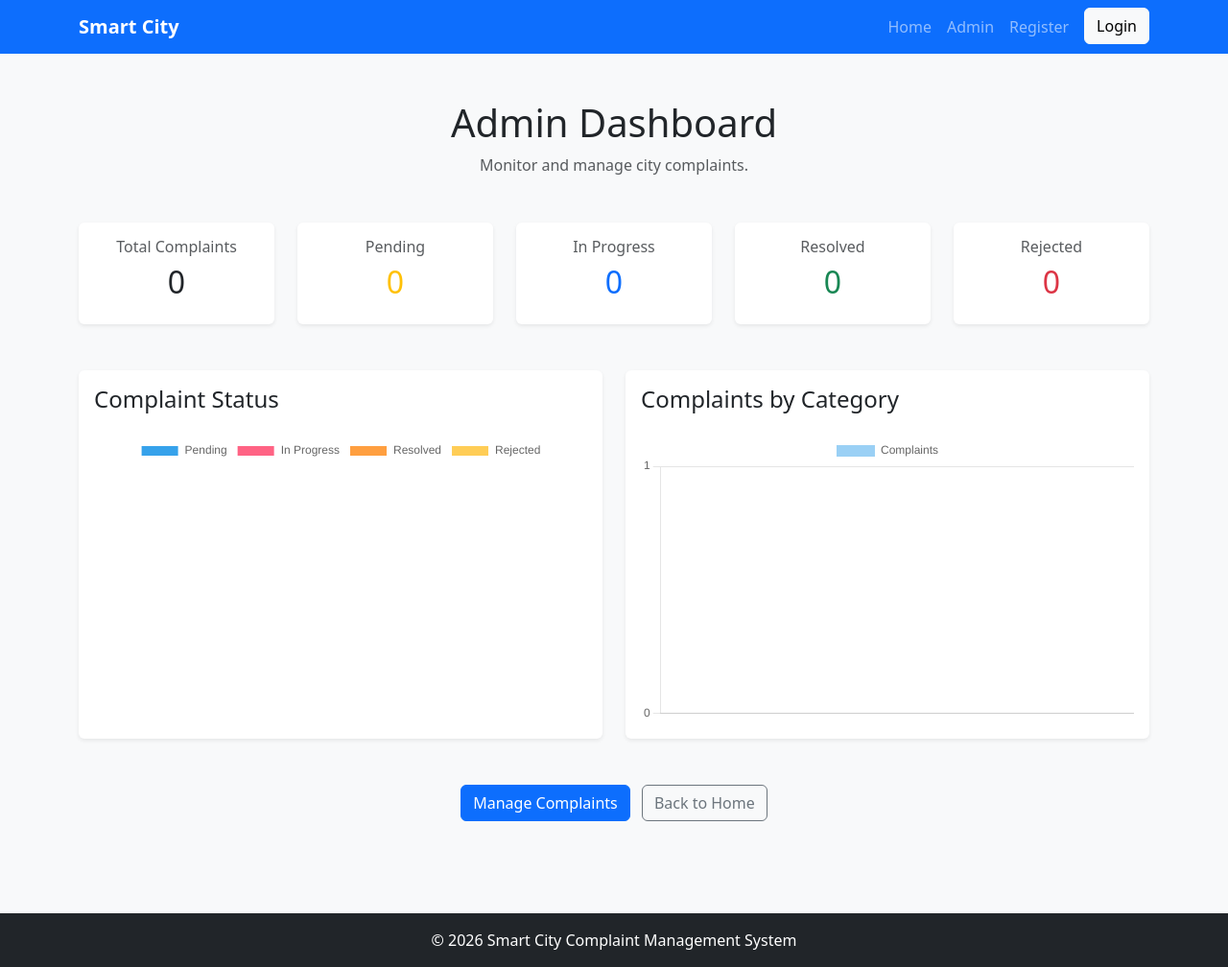
After one commit to mohdhuzaifaexe/smart_city_complaint, a Django app: page /admin-dashboard/ in a window 1280 px wide. The commit adds this page. Shown: the whole page at 96% size. Run offline with Django 5.2, Linux system fonts and the light colour scheme; the visitor is signed in with stand-in values (Sample User, id 1); data that the repository does not hold is empty.

Commit message:
Add complaint detail view and admin dashboard; update URLs and templates

```diff
--- a/complaints/urls.py
+++ b/complaints/urls.py
@@ -16,4 +16,8 @@ urlpatterns = [
     path('submit-complaint/',views.submit_complaint,name='submit_complaint'),
 
     path('my-complaints/',views.my_complaints,name='my_complaints'),
+
+    path('complaint/<int:complaint_id>/',views.complaint_detail,name='complaint_detail'),
+
+    path('admin-dashboard/',views.admin_dashboard,name='admin_dashboard'),
 ]
--- a/complaints/views.py
+++ b/complaints/views.py
@@ -2,6 +2,9 @@ from django.shortcuts import render, redirect
 from django.contrib.auth import login, authenticate, logout
 from django.contrib.auth.models import User
 from django.contrib import messages
+from django.contrib.admin.views.decorators import staff_member_required
+from django.db.models import Count
+
 from .models import Complaint, Category
 
 def home(request):
@@ -135,3 +138,70 @@ def my_complaints(request):
             'complaints': complaints
         }
     )
+
+def complaint_detail(request, complaint_id):
+
+    if not request.user.is_authenticated:
+        return redirect('login')
+
+    complaint = Complaint.objects.get(
+        id=complaint_id,
+        user=request.user
+    )
+
+    return render(
+        request,
+        'complaint_detail.html',
+        {
+            'complaint': complaint
+        }
+    )
+
+@staff_member_required(login_url='/login/')
+def admin_dashboard(request):
+
+    total_complaints = Complaint.objects.count()
+
+    pending_complaints = Complaint.objects.filter(
+        status='Pending'
+    ).count()
+
+    in_progress_complaints = Complaint.objects.filter(
+        status='In Progress'
+    ).count()
+
+    resolved_complaints = Complaint.objects.filter(
+        status='Resolved'
+    ).count()
+
+    rejected_complaints = Complaint.objects.filter(
+        status='Rejected'
+    ).count()
+
+    category_data = list(
+        Complaint.objects
+        .values('category__name')
+        .annotate(total=Count('id'))
+        .order_by('-total')
+    )
+
+    status_data = {
+        'pending': pending_complaints,
+        'in_progress': in_progress_complaints,
+        'resolved': resolved_complaints,
+        'rejected': rejected_complaints,
+    }
+
+    return render(
+        request,
+        'admin_dashboard.html',
+        {
+            'total_complaints': total_complaints,
+            'pending_complaints': pending_complaints,
+            'in_progress_complaints': in_progress_complaints,
+            'resolved_complaints': resolved_complaints,
+            'rejected_complaints': rejected_complaints,
+            'category_data': category_data,
+            'status_data': status_data,
+        }
+    )
--- a/config/urls.py
+++ b/config/urls.py
@@ -15,11 +15,20 @@ Including another URLconf
     2. Add a URL to urlpatterns:  path('blog/', include('blog.urls'))
 """
 
+
 from django.contrib import admin
 from django.urls import path, include
+from django.conf import settings
+from django.conf.urls.static import static
 
 
 urlpatterns = [
     path('admin/', admin.site.urls),
     path('', include('complaints.urls')),
 ]
+
+if settings.DEBUG:
+    urlpatterns += static(
+        settings.MEDIA_URL,
+        document_root=settings.MEDIA_ROOT
+    )
--- /dev/null
+++ b/templates/admin_dashboard.html
@@ -0,0 +1,378 @@
+{% extends 'base.html' %}
+
+{% block title %}
+Admin Dashboard - Smart City
+{% endblock %}
+
+{% block content %}
+
+<div class="container py-5">
+
+    <!-- Header -->
+    <div class="text-center mb-5">
+
+        <h1>Admin Dashboard</h1>
+
+        <p class="text-muted">
+            Monitor and manage city complaints.
+        </p>
+
+    </div>
+
+
+    <!-- Statistics Cards -->
+    <div class="row g-4 mb-5">
+
+        <!-- Total -->
+        <div class="col-md-6 col-lg">
+
+            <div class="card shadow-sm text-center h-100">
+
+                <div class="card-body">
+
+                    <h6 class="text-muted">
+                        Total Complaints
+                    </h6>
+
+                    <h2>
+                        {{ total_complaints }}
+                    </h2>
+
+                </div>
+
+            </div>
+
+        </div>
+
+
+        <!-- Pending -->
+        <div class="col-md-6 col-lg">
+
+            <div class="card shadow-sm text-center h-100">
+
+                <div class="card-body">
+
+                    <h6 class="text-muted">
+                        Pending
+                    </h6>
+
+                    <h2 class="text-warning">
+                        {{ pending_complaints }}
+                    </h2>
+
+                </div>
+
+            </div>
+
+        </div>
+
+
+        <!-- In Progress -->
+        <div class="col-md-6 col-lg">
+
+            <div class="card shadow-sm text-center h-100">
+
+                <div class="card-body">
+
+                    <h6 class="text-muted">
+                        In Progress
+                    </h6>
+
+                    <h2 class="text-primary">
+                        {{ in_progress_complaints }}
+                    </h2>
+
+                </div>
+
+            </div>
+
+        </div>
+
+
+        <!-- Resolved -->
+        <div class="col-md-6 col-lg">
+
+            <div class="card shadow-sm text-center h-100">
+
+                <div class="card-body">
+
+                    <h6 class="text-muted">
+                        Resolved
+                    </h6>
+
+                    <h2 class="text-success">
+                        {{ resolved_complaints }}
+                    </h2>
+
+                </div>
+
+            </div>
+
+        </div>
+
+
+        <!-- Rejected -->
+        <div class="col-md-6 col-lg">
+
+            <div class="card shadow-sm text-center h-100">
+
+                <div class="card-body">
+
+                    <h6 class="text-muted">
+                        Rejected
+                    </h6>
+
+                    <h2 class="text-danger">
+                        {{ rejected_complaints }}
+                    </h2>
+
+                </div>
+
+            </div>
+
+        </div>
+
+    </div>
+
+
+    <!-- Charts -->
+    <div class="row g-4">
+
+
+        <!-- Status Chart -->
+        <div class="col-lg-6">
+
+            <div class="card shadow-sm h-100">
+
+                <div class="card-body">
+
+                    <h4 class="mb-4">
+                        Complaint Status
+                    </h4>
+
+                    <div style="height: 300px;">
+
+                        <canvas id="statusChart"></canvas>
+
+                    </div>
+
+                </div>
+
+            </div>
+
+        </div>
+
+
+        <!-- Category Chart -->
+        <div class="col-lg-6">
+
+            <div class="card shadow-sm h-100">
+
+                <div class="card-body">
+
+                    <h4 class="mb-4">
+                        Complaints by Category
+                    </h4>
+
+                    <div style="height: 300px;">
+
+                        <canvas id="categoryChart"></canvas>
+
+                    </div>
+
+                </div>
+
+            </div>
+
+        </div>
+
+    </div>
+
+
+    <!-- Admin Actions -->
+    <div class="text-center mt-5">
+
+        <a
+            href="/admin/complaints/complaint/"
+            class="btn btn-primary me-2"
+        >
+            Manage Complaints
+        </a>
+
+        <a
+            href="{% url 'home' %}"
+            class="btn btn-outline-secondary"
+        >
+            Back to Home
+        </a>
+
+    </div>
+
+</div>
+
+
+<!-- Chart.js -->
+<script src="https://cdn.jsdelivr.net/npm/chart.js"></script>
+
+
+<!-- Django JSON Data -->
+
+{{ status_data|json_script:"status-data" }}
+
+{{ category_data|json_script:"category-data" }}
+
+
+<script>
+
+document.addEventListener("DOMContentLoaded", function () {
+
+    /*
+     * Get data from Django
+     */
+
+    const statusElement =
+        document.getElementById("status-data");
+
+    const categoryElement =
+        document.getElementById("category-data");
+
+
+    const statusData =
+        JSON.parse(statusElement.textContent);
+
+
+    const categoryData =
+        JSON.parse(categoryElement.textContent);
+
+
+    /*
+     * Complaint Status Chart
+     */
+
+    const statusCanvas =
+        document.getElementById("statusChart");
+
+
+    if (statusCanvas) {
+
+        new Chart(statusCanvas, {
+
+            type: "doughnut",
+
+            data: {
+
+                labels: [
+                    "Pending",
+                    "In Progress",
+                    "Resolved",
+                    "Rejected"
+                ],
+
+                datasets: [
+
+                    {
+
+                        data: [
+
+                            statusData.pending,
+
+                            statusData.in_progress,
+
+                            statusData.resolved,
+
+                            statusData.rejected
+
+                        ]
+
+                    }
+
+                ]
+
+            },
+
+            options: {
+
+                responsive: true,
+
+                maintainAspectRatio: false
+
+            }
+
+        });
+
+    }
+
+
+    /*
+     * Complaint Category Chart
+     */
+
+    const categoryCanvas =
+        document.getElementById("categoryChart");
+
+
+    if (categoryCanvas) {
+
+        new Chart(categoryCanvas, {
+
+            type: "bar",
+
+            data: {
+
+                labels: categoryData.map(
+                    function (item) {
+                        return item.category__name;
+                    }
+                ),
+
+                datasets: [
+
+                    {
+
+                        label: "Complaints",
+
+                        data: categoryData.map(
+                            function (item) {
+                                return item.total;
+                            }
+                        )
+
+                    }
+
+                ]
+
+            },
+
+            options: {
+
+                responsive: true,
+
+                maintainAspectRatio: false,
+
+                scales: {
+
+                    y: {
+
+                        beginAtZero: true,
+
+                        ticks: {
+
+                            precision: 0
+
+                        }
+
+                    }
+
+                }
+
+            }
+
+        });
+
+    }
+
+});
+
+</script>
+
+{% endblock %}
```
Also changed, not shown: templates/complaint_detail.html (added, +162 -0 lines), templates/my_complaints.html (+7 -0 lines).
